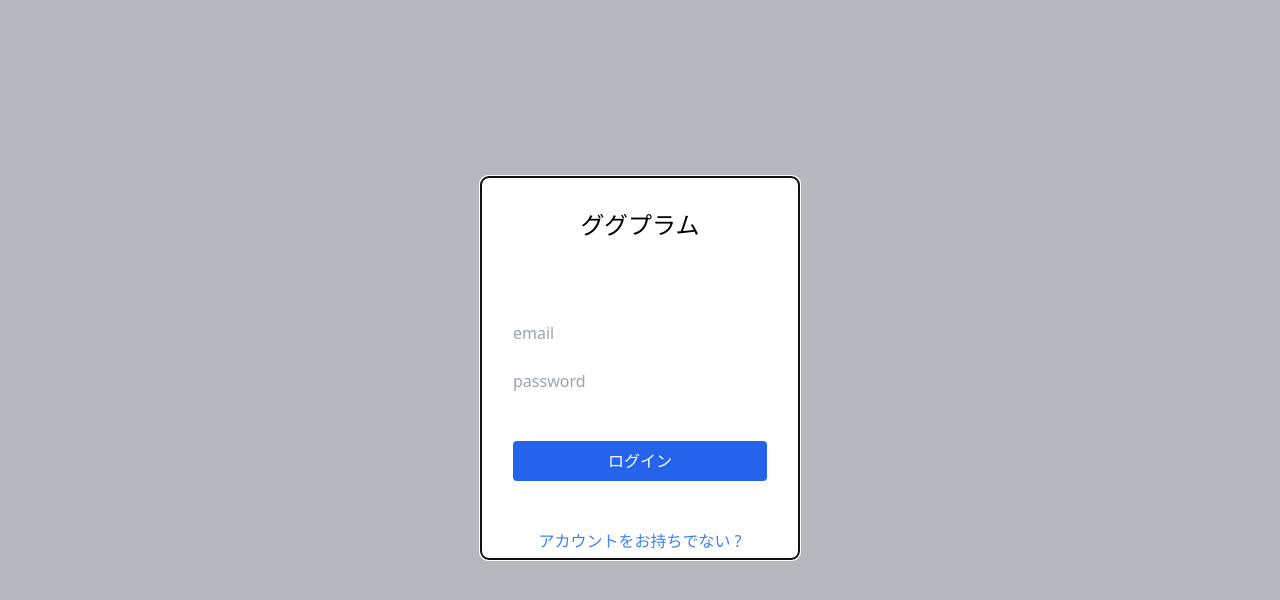
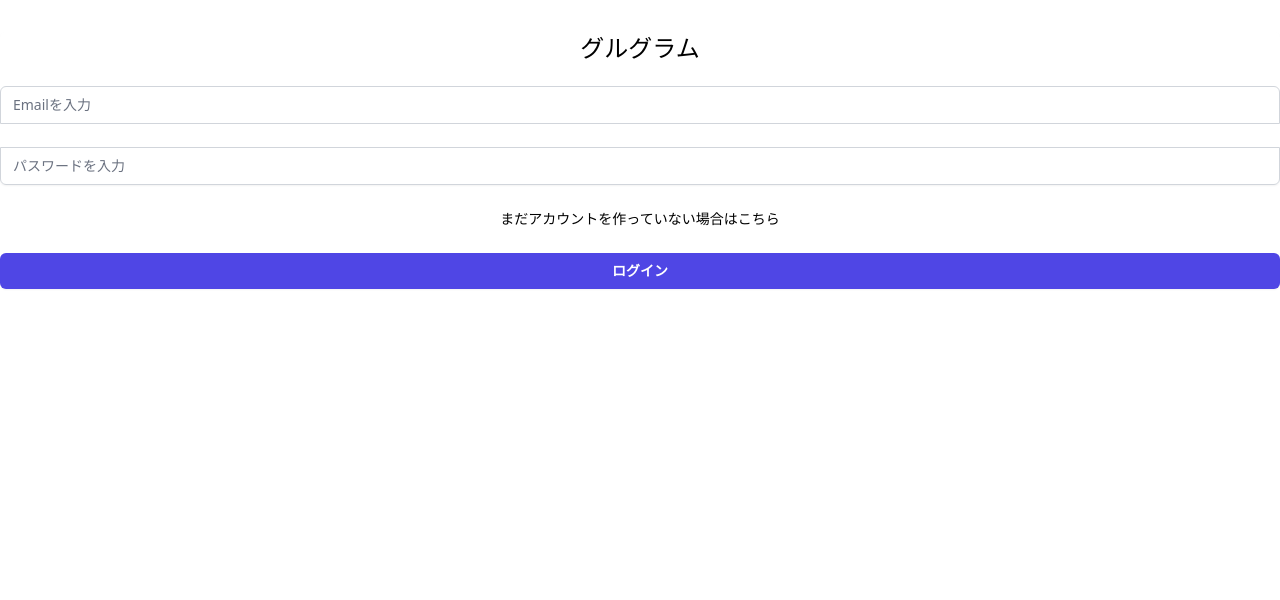
Before and after one commit to Fukuemon/Gourmet-AR-app, a Next.js app: page / in a window 1280 px wide. Shown: the top 600 px of the page. Built offline with nearby package versions, Linux system fonts and the light colour scheme.

Commit message:
⚡️ Authコンポーネントの修正 #1
authSliceからstateとreducerをimportし、それらを元に認証画面を作成

```diff
--- a/components/Auth.tsx
+++ b/components/Auth.tsx
@@ -1,7 +1,7 @@
-import React from "react";
+import { useState } from "react";
+import { useRouter } from "next/router";
 import { AppDispatch } from "../store/store";
 import { useSelector, useDispatch } from "react-redux";
-import Modal from "react-modal";
 import { Formik } from "formik";
 import * as Yup from "yup";
 
@@ -13,47 +13,51 @@ import {
   resetOpenSignIn,
   setOpenSignUp,
   resetOpenSignUp,
-  fetchCredStart, //非同期関数
-  fetchCredEnd,
-  fetchAsyncLogin,
-  fetchAsyncRegister,
-  fetchAsyncGetMyProf,
-  fetchAsyncGetProfs,
+  fetchCredStart, //ローディング処理の開始
+  fetchCredEnd, // ローディングの終了
+  fetchAsyncLogin, // JWTトークンを取得する非同期関数
+  fetchAsyncRegister, //新規ユーザー作成
+  fetchAsyncGetMyProf, //プロフィールを作成する
+  fetchAsyncGetProfs, //プロフィールを取得する
   fetchAsyncCreateProf,
 } from "../store/auth/authSlice";
 
 const Auth: React.FC = () => {
-  const openSignIn = useSelector(selectOpenSignIn);
-  const openSignUp = useSelector(selectOpenSignUp);
-  const isLoadingAuth = useSelector(selectIsLoadingAuth);
-  const dispatch: AppDispatch = useDispatch();
+  const [isLogin, setIsLogin] = useState(true); // フォームがログインモードかどうかのステートを管理
+  const router = useRouter(); //useRouterをインポート(ルーティングの機能)
+  const openSignIn = useSelector(selectOpenSignIn); // ログイン画面が開かれているかのステートを取得
+  const openSignUp = useSelector(selectOpenSignUp); // サインアップ画面が開かれているかのステートを取得
+  const isLoadingAuth = useSelector(selectIsLoadingAuth); // 認証ローディングが行われているかどうかのステートを取得
+  const dispatch: AppDispatch = useDispatch(); //useDispatchを使い、アクションを発行できるdispatch関数を取得
 
   return (
-    <>
-      <Modal
-        isOpen={openSignUp}
-        onRequestClose={async () => {
-          await dispatch(resetOpenSignUp());
+    <Formik
+      initialErrors={{ email: "required" }} // 初期のエラー状態を設定。emailフィールドは初めから必須。
+      initialValues={{ email: "", password: "" }} // フォームの初期値を設定。emailとpasswordは初めから空に
+      // フォームが提出されたときに実行される関数を定義。
+      onSubmit={async (values) => {
+        await dispatch(fetchCredStart()); // ローディング状態のアクション
+        let result;
+        if (isLogin) {
+          // ログインモードの場合
+          result = await dispatch(fetchAsyncLogin(values)); // 入力(value)を引数としてログインアクションを発行
+          await dispatch(fetchAsyncGetMyProf()); // 自分のプロフィールを取得するアクションを発行
+          router.push("/main-page");
+        } else {
+          // 新規登録モードの場合
+          // ユーザー登録が成功した場合、ログインを行い、プロフィールを作成し、プロフィール一覧と自身のプロフィールを取得。
+          result = await dispatch(fetchAsyncRegister(values)); // ユーザー登録アクション
+          if (fetchAsyncRegister.fulfilled.match(result)) {
+            await dispatch(fetchAsyncCreateProf({ nickName: "anonymous" })); // プロフィールを作成するアクション
+            await dispatch(fetchAsyncGetProfs()); // 全てのプロフィールを取得するアクション
+            await dispatch(fetchAsyncGetMyProf()); // 自分のプロフィールを取得するアクション
+            router.push("/main-page");
+          }
+        }
+        await dispatch(fetchCredEnd()); // ローディング状態を終了するアクション
+        await dispatch(resetOpenSignIn()); // ログイン画面を閉じるアクション
       }}
-        className="mx-auto mt-20 w-80 h-96 p-8 transform translate-y-1/4 border rounded-lg bg-white"
-        overlayClassName="fixed inset-0 bg-gray-500 bg-opacity-50 flex items-start justify-center"
-      >
-        <Formik
-          initialErrors={{ email: "required" }}
-          initialValues={{ email: "", password: "" }}
-          onSubmit={async (values) => {
-            await dispatch(fetchCredStart());
-            const resultReg = await dispatch(fetchAsyncRegister(values));
-
-            if (fetchAsyncRegister.fulfilled.match(resultReg)) {
-              await dispatch(fetchAsyncLogin(values));
-              await dispatch(fetchAsyncCreateProf({ nickName: "anonymous" }));
-              await dispatch(fetchAsyncGetProfs());
-              await dispatch(fetchAsyncGetMyProf());
-            }
-            await dispatch(fetchCredEnd());
-            await dispatch(resetOpenSignIn());
-          }}
+      // フォームのバリデーションスキーマを設定。emailは必須で、正しいフォーマットであることが要求。passwordも必須で、最小文字数は4と設定。
       validationSchema={Yup.object().shape({
         email: Yup.string()
           .email("email format is wrong")
@@ -62,189 +66,103 @@ const Auth: React.FC = () => {
       })}
     >
       {({
-            handleSubmit,
-            handleChange,
-            handleBlur,
-            values,
-            errors,
-            touched,
-            isValid,
+        handleSubmit, // フォームが提出された時に呼び出される関数
+        handleChange, // フォーム内のinput要素の値が変更された時に呼び出される関数
+        handleBlur, // フォームのフィールドがフォーカスを失った時に呼び出される関数
+        values, // フォームの現在の値の状態オブジェクト
+        errors, // フォームの現在のエラーメッセージの状態オブジェクト
+        touched, // フォームの各フィールドが一度でも触れられたかの状態オブジェクト
+        isValid, // フォームがバリデーションに合格しているかのブール値
       }) => (
-            <form onSubmit={handleSubmit}>
-              <div>
+        <form className="mt-8 space-y-6" onSubmit={handleSubmit}>
+          <input type="hidden" name="remember" value="true" />
+          <div className="rounded-md shadow-sm -space-y-px">
             <h1 className="font-playball font-normal text-center text-2xl">
               グルグラム
             </h1>
+            <br />
             {/* プログレスバー*/}
             <div className="my-4 flex justify-center">
-                  {isLoadingAuth && <div className="loader"></div>}
+              {isLoadingAuth && ( //ローディング状態なら
+                <div role="status">
+                  <svg
+                    aria-hidden="true"
+                    className="w-8 h-8 mr-2 text-gray-200 animate-spin dark:text-gray-600 fill-blue-600"
+                    viewBox="0 0 100 101"
+                    fill="none"
+                    xmlns="http://www.w3.org/2000/svg"
+                  >
+                    <path
+                      d="M100 50.5908C100 78.2051 77.6142 100.591 50 100.591C22.3858 100.591 0 78.2051 0 50.5908C0 22.9766 22.3858 0.59082 50 0.59082C77.6142 0.59082 100 22.9766 100 50.5908ZM9.08144 50.5908C9.08144 73.1895 27.4013 91.5094 50 91.5094C72.5987 91.5094 90.9186 73.1895 90.9186 50.5908C90.9186 27.9921 72.5987 9.67226 50 9.67226C27.4013 9.67226 9.08144 27.9921 9.08144 50.5908Z"
+                      fill="currentColor"
+                    />
+                    <path
+                      d="M93.9676 39.0409C96.393 38.4038 97.8624 35.9116 97.0079 33.5539C95.2932 28.8227 92.871 24.3692 89.8167 20.348C85.8452 15.1192 80.8826 10.7238 75.2124 7.41289C69.5422 4.10194 63.2754 1.94025 56.7698 1.05124C51.7666 0.367541 46.6976 0.446843 41.7345 1.27873C39.2613 1.69328 37.813 4.19778 38.4501 6.62326C39.0873 9.04874 41.5694 10.4717 44.0505 10.1071C47.8511 9.54855 51.7191 9.52689 55.5402 10.0491C60.8642 10.7766 65.9928 12.5457 70.6331 15.2552C75.2735 17.9648 79.3347 21.5619 82.5849 25.841C84.9175 28.9121 86.7997 32.2913 88.1811 35.8758C89.083 38.2158 91.5421 39.6781 93.9676 39.0409Z"
+                      fill="currentFill"
+                    />
+                  </svg>
+                  <span className="sr-only">Loading...</span>
+                </div>
+              )}
+            </div>
+            <div>
+              <input
+                name="email"
+                type="email"
+                autoComplete="email"
+                required
+                className="appearance-none rounded-none relative block w-full px-3 py-2 border border-gray-300 placeholder-gray-500 text-gray-900 rounded-t-md focus:outline-none focus:ring-indigo-500 focus:border-indigo-500 focus:z-10 sm:text-sm"
+                placeholder="Emailを入力"
+                value={values.email}
+                onChange={handleChange}
+                onBlur={handleBlur}
+              />
+              {errors.email && touched.email && <div>{errors.email}</div>}
+            </div>
+            <br />
+            <div>
+              <input
+                name="password"
+                type="password"
+                autoComplete="current-password"
+                required
+                className="appearance-none rounded-none relative block w-full px-3 py-2 border border-gray-300 placeholder-gray-500 text-gray-900 rounded-b-md focus:outline-none focus:ring-indigo-500 focus:border-indigo-500 focus:z-10 sm:text-sm"
+                placeholder="パスワードを入力"
+                value={values.password}
+                onChange={handleChange}
+                onBlur={handleBlur}
+              />
+              {errors.password && touched.password && (
+                <div>{errors.password}</div>
+              )}
+            </div>
           </div>
 
-                {/* email入力フォーム */}
-                <input
-                  placeholder="email"
-                  type="input"
-                  name="email"
-                  onChange={handleChange}
-                  onBlur={handleBlur}
-                  value={values.email}
-                  className="border mb-4 p-2 w-full rounded"
-                />
-                {touched.email && errors.email ? (
-                  <div className="text-purple-600 text-center my-2">
-                    {errors.email}
+          <div className="flex items-center justify-center">
+            <div className="text-sm">
+              <span
+                onClick={() => setIsLogin(!isLogin)}
+                className="cursor-pointer font-medium text-blue hover:text-indigo-500"
+              >
+                {isLogin
+                  ? "まだアカウントを作っていない場合はこちら"
+                  : "ログインはこちら"}
+              </span>
             </div>
-                ) : null}
+          </div>
 
-                {/* パスワード入力フォーム */}
-                <input
-                  placeholder="password"
-                  type="password"
-                  name="password"
-                  onChange={handleChange}
-                  onBlur={handleBlur}
-                  value={values.password}
-                  className="border mb-4 p-2 w-full rounded"
-                />
-                {touched.password && errors.password ? (
-                  <div className="text-purple-600 text-center my-2">
-                    {errors.password}
-                  </div>
-                ) : null}
-
-                {/* サブミットボタン */}
+          <div>
             <button
               type="submit"
-                  className="w-full py-2 px-4 bg-blue-600 hover:bg-blue-700 rounded text-white ${!isValid && 'cursor-not-allowed"
+              className="flex w-full justify-center rounded-md bg-indigo-600 px-3 py-1.5 text-sm font-semibold leading-6 text-white shadow-sm hover:bg-indigo-500 focus-visible:outline focus-visible:outline-2 focus-visible:outline-offset-2 focus-visible:outline-indigo-600"
               disabled={!isValid}
             >
-                  新規登録
+              {isLogin ? "ログイン" : "新規作成"}
             </button>
-                {/* ログインと作成の切り替えボタン */}
-                <span
-                  className="text-blue-500 text-center cursor-pointer"
-                  onClick={async () => {
-                    await dispatch(setOpenSignIn());
-                    await dispatch(resetOpenSignUp());
-                  }}
-                >
-                  すでにアカウントをお持ちですか ?
-                </span>
           </div>
         </form>
       )}
     </Formik>
-      </Modal>
-
-      <Modal
-        isOpen={openSignIn}
-        onRequestClose={async () => {
-          await dispatch(resetOpenSignIn());
-        }}
-        className="mx-auto mt-20 w-80 h-96 p-8 transform translate-y-1/4 border rounded-lg bg-white"
-        overlayClassName="fixed inset-0 bg-gray-500 bg-opacity-50 flex items-start justify-center"
-      >
-        <Formik
-          initialErrors={{ email: "required" }}
-          initialValues={{ email: "", password: "" }}
-          onSubmit={async (values) => {
-            await dispatch(fetchCredStart());
-            const result = await dispatch(fetchAsyncLogin(values));
-            if (fetchAsyncLogin.fulfilled.match(result)) {
-              await dispatch(fetchAsyncGetProfs());
-              // await dispatch(fetchAsyncGetPosts());
-              // await dispatch(fetchAsyncGetComments());
-              await dispatch(fetchAsyncGetMyProf());
-            }
-            await dispatch(fetchCredEnd());
-            await dispatch(resetOpenSignIn());
-          }}
-          validationSchema={Yup.object().shape({
-            email: Yup.string()
-              .email("email format is wrong")
-              .required("email is must"),
-            password: Yup.string().required("password is must").min(4),
-          })}
-        >
-          {({
-            handleSubmit,
-            handleChange,
-            handleBlur,
-            values,
-            errors,
-            touched,
-            isValid,
-          }) => (
-            <div>
-              <form onSubmit={handleSubmit}>
-                <div className="flex flex-col">
-                  {/* .auth_signUp */}
-                  <h1 className="font-playball font-normal text-center text-2xl">
-                    ググプラム
-                  </h1>{" "}
-                  {/* .auth_title */}
-                  <br />
-                  {/* プログレスバー*/}
-                  <div className="my-4 flex justify-center">
-                    {isLoadingAuth && <div className="loader"></div>}
-                  </div>
-                  <br />
-                  <input
-                    placeholder="email"
-                    type="input"
-                    name="email"
-                    onChange={handleChange}
-                    onBlur={handleBlur}
-                    value={values.email}
-                  />
-                  {touched.email && errors.email ? (
-                    <div className="text-purple-600 text-center my-2">
-                      {errors.email}
-                    </div>
-                  ) : null}
-                  <br />
-                  <input
-                    placeholder="password"
-                    type="password"
-                    name="password"
-                    onChange={handleChange}
-                    onBlur={handleBlur}
-                    value={values.password}
-                  />
-                  {touched.password && errors.password ? (
-                    <div className="text-purple-600 text-center my-2">
-                      {errors.password}
-                    </div>
-                  ) : null}
-                  <br />
-                  <br />
-                  <button
-                    type="submit"
-                    className={`w-full py-2 px-4 bg-blue-600 hover:bg-blue-700 rounded text-white ${
-                      !isValid && "cursor-not-allowed"
-                    }`}
-                    disabled={!isValid}
-                  >
-                    ログイン
-                  </button>
-                  <br />
-                  <br />
-                  <span
-                    className="text-blue-500 text-center cursor-pointer"
-                    onClick={async () => {
-                      await dispatch(resetOpenSignIn());
-                      await dispatch(setOpenSignUp());
-                    }}
-                  >
-                    アカウントをお持ちでない ?
-                  </span>
-                </div>
-              </form>
-            </div>
-          )}
-        </Formik>
-      </Modal>
-    </>
   );
 };
 
--- a/components/Auth2.tsx
+++ /dev/null
@@ -1,75 +0,0 @@
-import { useState } from "react";
-import { useRouter } from "next/router";
-import { AppDispatch } from "../store/store";
-import { useSelector, useDispatch } from "react-redux";
-import { Formik } from "formik";
-import * as Yup from "yup";
-
-import {
-  selectIsLoadingAuth, //セレクター
-  selectOpenSignIn,
-  selectOpenSignUp,
-  setOpenSignIn,
-  resetOpenSignIn,
-  setOpenSignUp,
-  resetOpenSignUp,
-  fetchCredStart, //ローディング処理の開始
-  fetchCredEnd, // ローディングの終了
-  fetchAsyncLogin, // JWTトークンを取得する非同期関数
-  fetchAsyncRegister, //新規ユーザー作成
-  fetchAsyncGetMyProf, //プロフィールを作成する
-  fetchAsyncGetProfs, //プロフィールを取得する
-  fetchAsyncCreateProf,
-} from "../store/auth/authSlice";
-
-const Auth2: React.FC = () => {
-  const router = useRouter(); //useRouterをインポート(ルーティングの機能)
-  const openSignIn = useSelector(selectOpenSignIn); // ログイン画面が開かれているかのステートを取得
-  const openSignUp = useSelector(selectOpenSignUp); // サインアップ画面が開かれているかのステートを取得
-  const isLoadingAuth = useSelector(selectIsLoadingAuth); // 認証ローディングが行われているかどうかのステートを取得
-  const dispatch: AppDispatch = useDispatch(); //useDispatchを使い、アクションを発行できるdispatch関数を取得
-
-  return (
-    <Formik
-      initialErrors={{ email: "required" }} // 初期のエラー状態を設定。emailフィールドは初めから必須。
-      initialValues={{ email: "", password: "" }} // フォームの初期値を設定。emailとpasswordは初めから空に
-      // フォームが提出されたときに実行される関数を定義。
-      onSubmit={async (values) => {
-        await dispatch(fetchCredStart()); // ローディング状態を開始。
-        const resultReg = await dispatch(fetchAsyncRegister(values)); // ユーザーの登録を行う。結果はresultRegに格納
-        // ユーザー登録が成功した場合、ログインを行い、プロフィールを作成し、プロフィール一覧と自身のプロフィールを取得。
-        if (fetchAsyncRegister.fulfilled.match(resultReg)) {
-          await dispatch(fetchAsyncLogin(values));
-          await dispatch(fetchAsyncCreateProf({ nickName: "anonymous" }));
-          await dispatch(fetchAsyncGetProfs());
-          await dispatch(fetchAsyncGetMyProf());
-        }
-        await dispatch(fetchCredEnd()); // ローディング状態を終了
-        await dispatch(resetOpenSignIn()); // ログイン画面を閉じる
-      }}
-      // フォームのバリデーションスキーマを設定。emailは必須で、正しいフォーマットであることが要求。passwordも必須で、最小文字数は4と設定。
-      validationSchema={Yup.object().shape({
-        email: Yup.string()
-          .email("email format is wrong")
-          .required("email is must"),
-        password: Yup.string().required("password is must").min(4),
-      })}
-    >
-      {({
-        handleSubmit, // フォームが提出された時に呼び出される関数です
-        handleChange, // フォーム内のinput要素の値が変更された時に呼び出される関数です
-        handleBlur, // フォームのフィールドがフォーカスを失った時に呼び出される関数です
-        values, // フォームの現在の値の状態オブジェクトです
-        errors, // フォームの現在のエラーメッセージの状態オブジェクトです
-        touched, // フォームの各フィールドが一度でも触れられたかの状態オブジェクトです
-        isValid, // フォームがバリデーションに合格しているかのブール値です
-      }) => (
-        <form onSubmit={handleSubmit}>
-          {/*これらのプロパティを使ってカスタムフォームコンポーネントを記載する */}
-        </form>
-      )}
-    </Formik>
-  );
-};
-
-export default Auth2;
```
Lines whose indentation alone changed are shown as unchanged.
